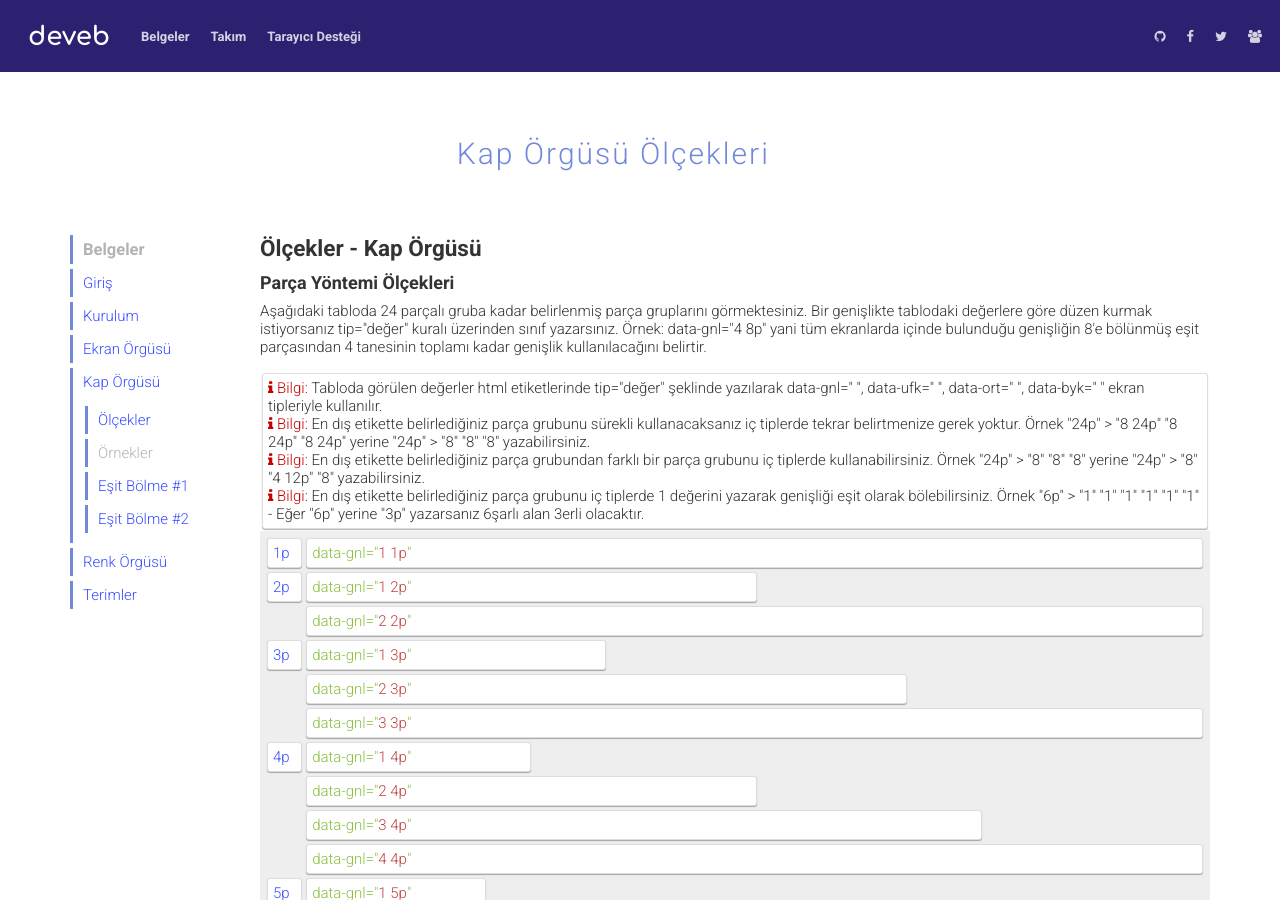
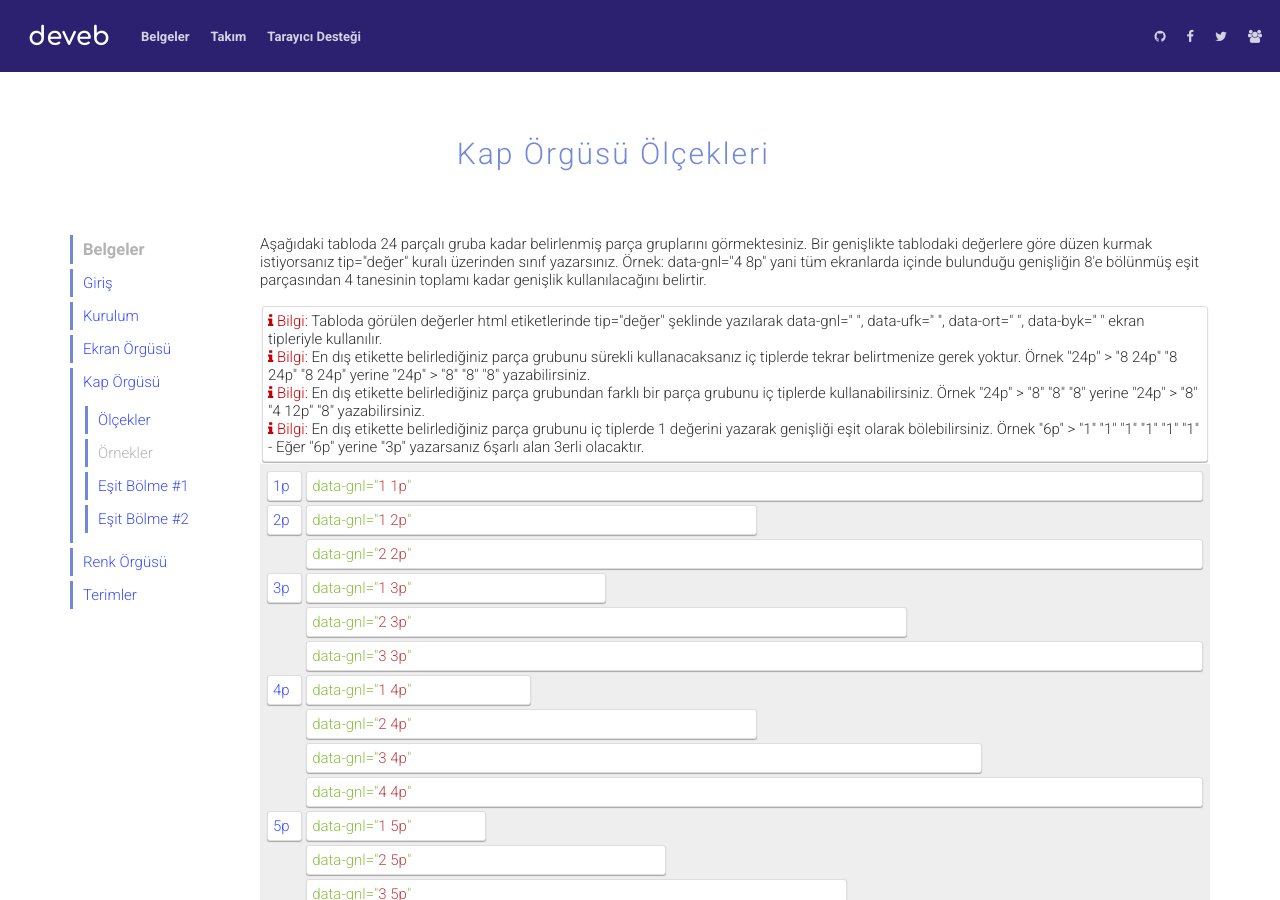
Before and after one commit to data-deveb/data-deveb.github.io, a Jekyll site: the page built from belgeler/kap-orgusu/olcekler.html, in a window 1280 px wide and 900 px high. Built offline with Jekyll 4.4.1, drawn with Linux system fonts in a browser that asks for light colours.

Commit message:
Güncelleme

```diff
--- a/belgeler/kap-orgusu/olcekler.html
+++ b/belgeler/kap-orgusu/olcekler.html
@@ -2,12 +2,10 @@
 layout: default
 title: Kap Örgüsü Ölçekleri
 ---
-<h1>Ölçekler - Kap Örgüsü</h1>
 <div data-gnl="24">
-  <h2>Parça Yöntemi Ölçekleri</h2>
   <p>Aşağıdaki tabloda 24 parçalı gruba kadar belirlenmiş parça gruplarını görmektesiniz. Bir genişlikte tablodaki değerlere göre düzen kurmak istiyorsanız tip="değer" kuralı üzerinden sınıf yazarsınız. Örnek: data-gnl="4 8p" yani tüm ekranlarda içinde bulunduğu genişliğin 8'e bölünmüş eşit parçasından 4 tanesinin toplamı kadar genişlik kullanılacağını belirtir. </p>
 </div>
-<div class="beri-üst-1" data-gnl="24">
+<div class="beri-üst-1 beri-alt-1" data-gnl="24">
   <div data-gnl="24">
     <div class="kutu kutu-genel" data-gnl="24">
       <ul class="liste-temiz">
```
